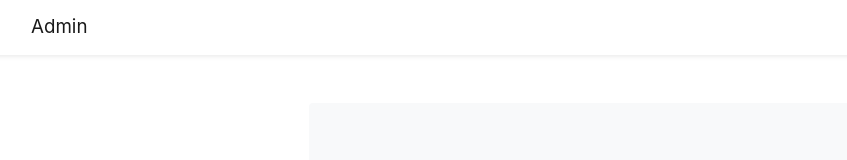
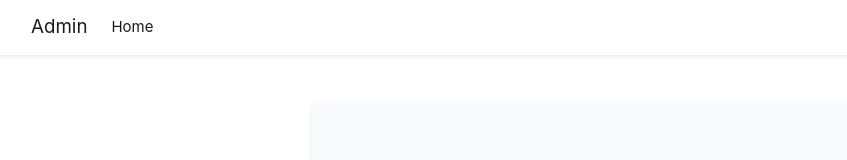
Before and after one commit to JosephAkayesi/happyquotes, a React (Create React App) app: page /admin in a window 1280 px wide. Shown: the top 160 px of the page, without its empty margins (54-901 px from the left). Built offline with nearby package versions, Linux system fonts and the light colour scheme.

Commit message:
Initialized Profile component. Added Home link in navbar

```diff
--- a/src/components/Admin/Admin.js
+++ b/src/components/Admin/Admin.js
@@ -3,6 +3,7 @@ import React, { Component } from 'react'
 import { connect } from 'react-redux'
 import { BrowserRouter, Redirect, Route } from "react-router-dom"
 import Dashboard from '../Dashboard/Dashboard'
+import Profile from '../Profile/Profile'
 import Entry from '../Entry/Entry'
 import Navbar from '../Navbar/Navbar'
 
@@ -33,6 +34,7 @@ class Admin extends Component {
           <div className='container'>
             <Route exact path='/admin' render={() => isAuthenticated ? (<Redirect to='/admin/dashboard' />) : (<Entry />)} />
             <Route exact path='/admin/dashboard' render={() => isAuthenticated ? (<Dashboard />) : (<Redirect to='/admin' />)} />
+            <Route exact path='/admin/profile' render={() => isAuthenticated ? (<Profile/>) : (<Redirect to='/admin' />)} />
           </div>
         </div>
       </BrowserRouter>
--- a/src/components/Avatar/Avatar.js
+++ b/src/components/Avatar/Avatar.js
@@ -1,4 +1,5 @@
 import React, { Component } from 'react'
+import { Link } from 'react-router-dom'
 import classnames from 'classnames'
 
 class Avatar extends Component {
@@ -12,7 +13,7 @@ class Avatar extends Component {
                         <small className="block text-muted">@{this.props.user.username}</small>
                     </a>
                     <div className="dropdown-divider"></div>
-                    <a className="dropdown-item" href="#logout">Settings</a>
+                    <Link to="/admin/profile" className="dropdown-item" href="#logout">Profile</Link>
                     <div className="dropdown-divider"></div>
                     <a className="dropdown-item" href='#logout' onClick={this.props.onLogoutClick}>Logout</a>
                 </div>
--- a/src/components/Navbar/Navbar.js
+++ b/src/components/Navbar/Navbar.js
@@ -1,10 +1,12 @@
 import React, { Component } from 'react'
+import { Link } from 'react-router-dom'
 import './Navbar.css'
 import Avatar from '../Avatar/Avatar'
 import Add from '../Add/Add'
 import PropTypes from 'prop-types'
 import { connect } from 'react-redux'
 import { logoutAdmin } from '../../actions/authActions'
+
 
 class Navbar extends Component {
 
@@ -20,7 +22,14 @@ class Navbar extends Component {
             <nav className="navbar navbar-expand-lg navbar-light bg-white shadow-sm rounded">
                 <div className="container">
                     <a className="navbar-brand" href="#navbrand">Admin</a>
-                    {isAuthenticated ? <div className='collapse navbar-collapse'><Add /> <Avatar onLogoutClick={this.onLogoutClick} isAuthenticated={isAuthenticated} user={user}/></div> : null}
+                    <div className="collapse navbar-collapse" id="navbarColor02">
+                        <ul className="navbar-nav mr-auto">
+                            <li className="nav-item active">
+                                <Link to="/admin/dashboard" className="nav-link" href="#">Home</Link>
+                            </li>
+                        </ul>
+                    </div>
+                    {isAuthenticated ? <div className='collapse navbar-collapse'><Add /> <Avatar onLogoutClick={this.onLogoutClick} isAuthenticated={isAuthenticated} user={user} /></div> : null}
                 </div>
             </nav>
         )
--- /dev/null
+++ b/src/components/Profile/Profile.js
@@ -0,0 +1,13 @@
+import React, { Component } from 'react'
+
+class Profile extends Component {
+  render() {
+    return (
+      <div>
+        <h1 className="display-4">Profile Component</h1>
+      </div>
+    )
+  }
+}
+
+export default Profile
```
Also changed, not shown: src/components/Add/Add.js (+4 -4 lines).
